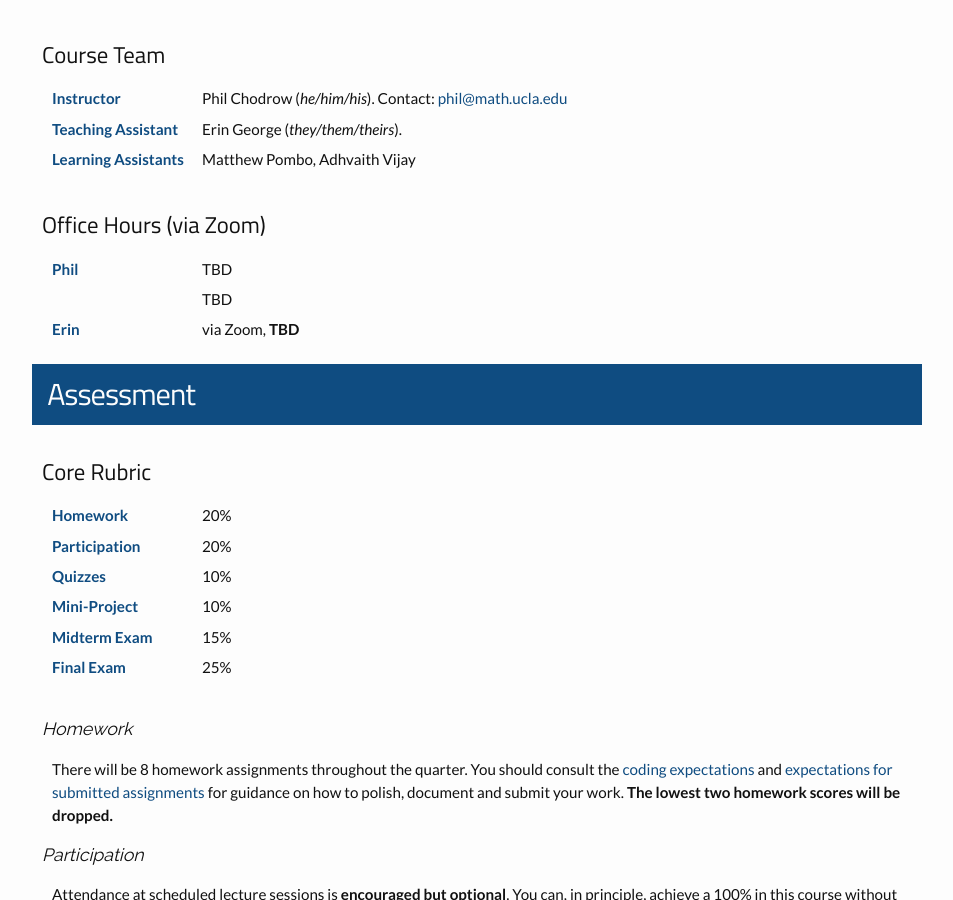
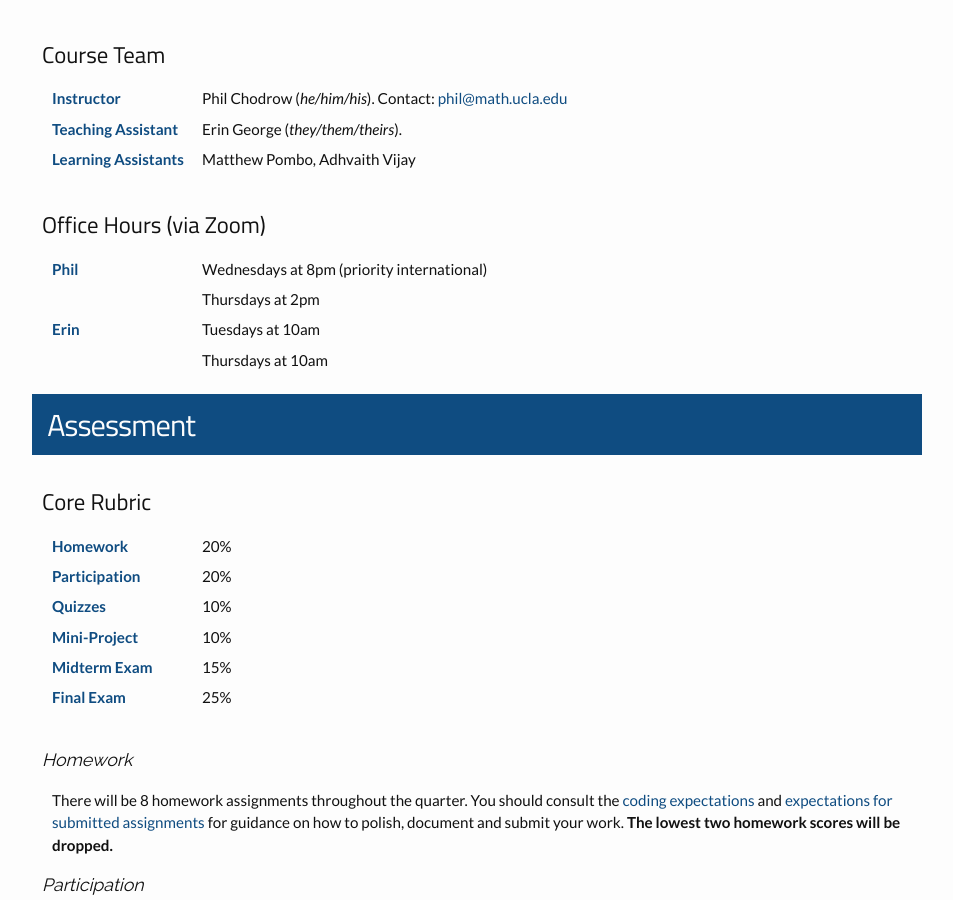
Before and after one commit to PhilChodrow/PIC16A, a Jekyll site: the page built from syllabus.md, in a window 1280 px wide and 900 px high, scrolled down 2279 px. Shown: the whole window, without its empty margins (163-1116 px from the left). Built offline with Jekyll 4.4.1, drawn with Linux system fonts in a browser that asks for light colours; nearby versions of some CDN libraries.

Commit message:
Update syllabus.md

```diff
--- a/syllabus.md
+++ b/syllabus.md
@@ -93,10 +93,11 @@ Here is some of the stuff that you will be able to do by the end of PIC16A.
 ## Office Hours (via Zoom)
 
 <dl>
-<dt>Phil </dt> <dd> TBD </dd>
-<dt> &nbsp;</dt> <dd>TBD </dd>
+<dt>Phil </dt> <dd> Wednesdays at 8pm (priority international) </dd>
+<dt> &nbsp;</dt> <dd>Thursdays at 2pm </dd>
 
-<dt> Erin </dt> <dd>via Zoom, <b>TBD</b> </dd>
+<dt> Erin </dt> <dd>Tuesdays at 10am </dd>
+<dt> &nbsp;</dt> <dd>Thursdays at 10am </dd>
 </dl>
 
 <div class="fancy-h1"> Assessment</div>
```
